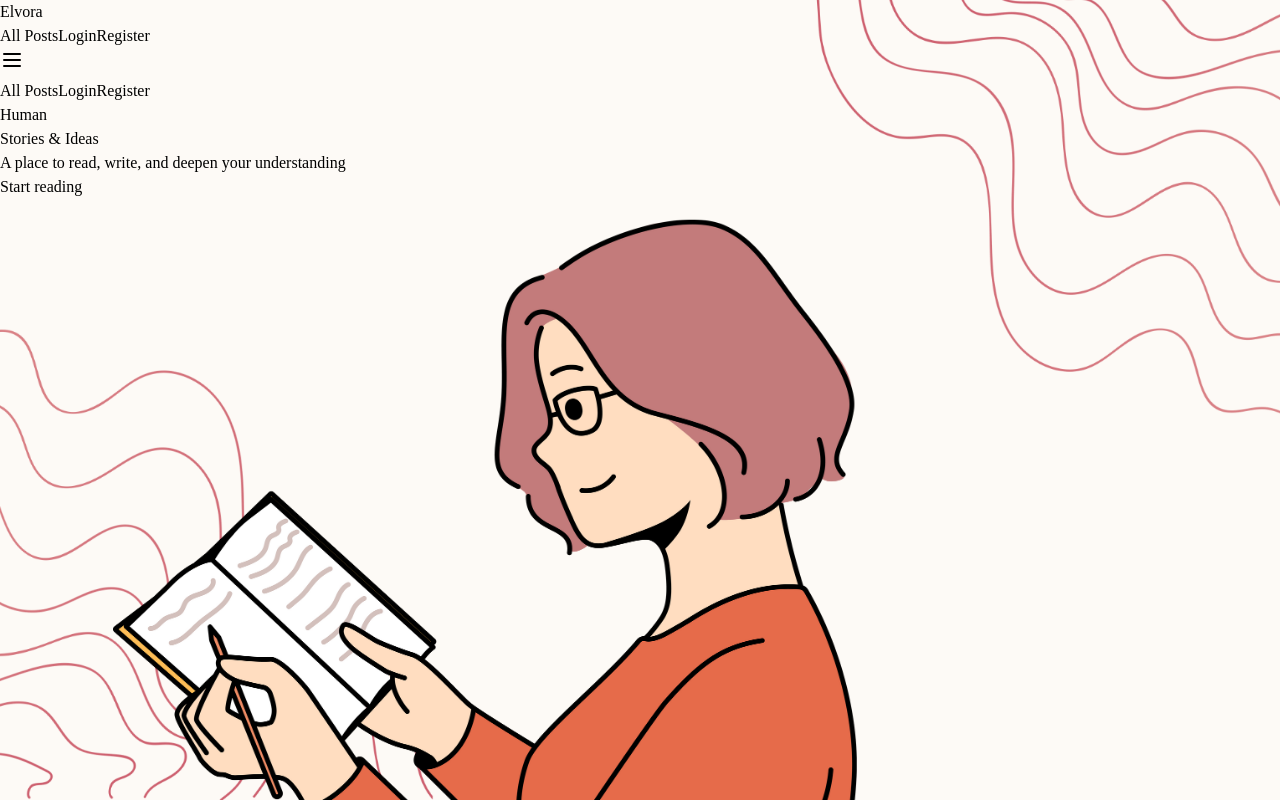
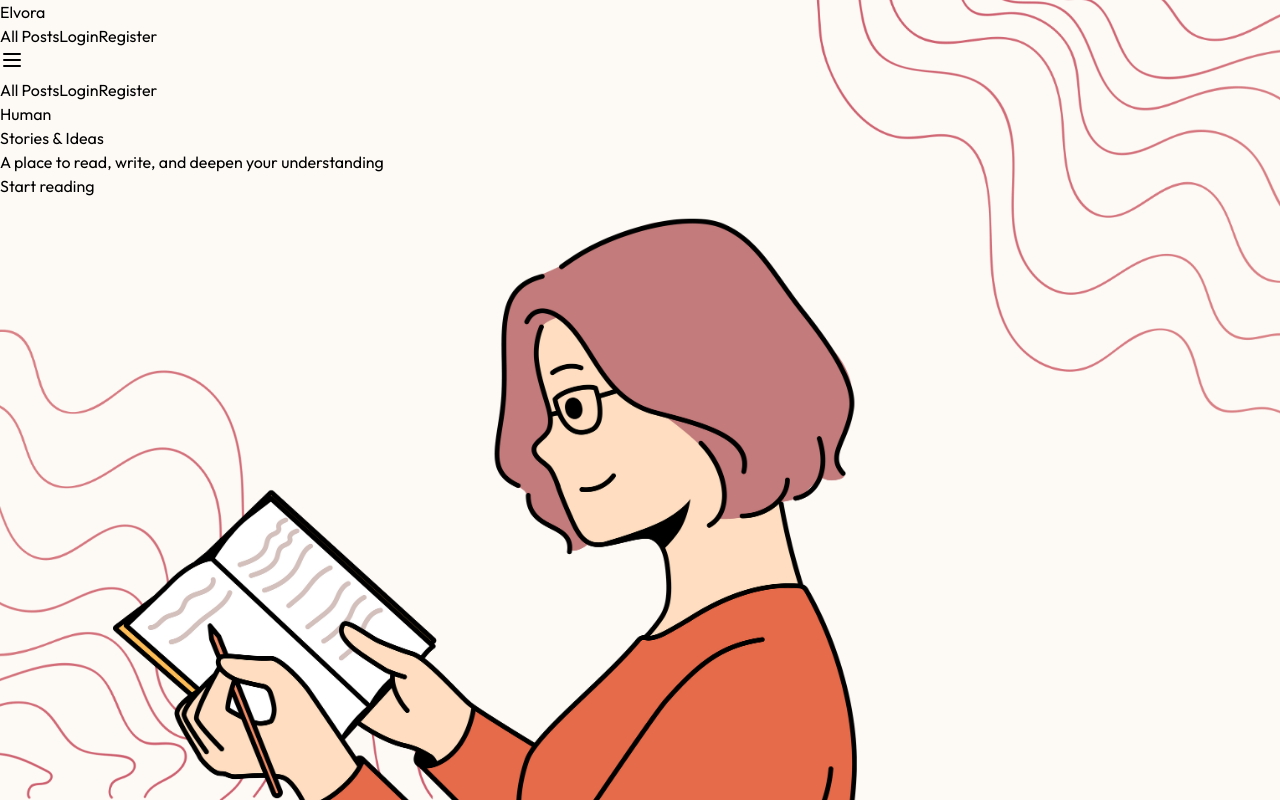
Before and after one commit to ayush001010/Elvora-Frontend, a React (Vite) app: page / in a window 1280 px wide. Shown: the top 800 px of the page. Built offline with nearby package versions, Linux system fonts and the light colour scheme; a web font is replaced by a local one.

Commit message:
Another Change

```diff
--- a/src/index.css
+++ b/src/index.css
@@ -11,7 +11,7 @@ html, body, #root {
 }
 
 body{
-    font-family: "Playfair Display" ;
+    font-family: "Playfair Display", "Outfit", sans-serif;
     background-color: #fdfaf6;
     background-image: url('/corner.png');
     background-position: top right;
```
